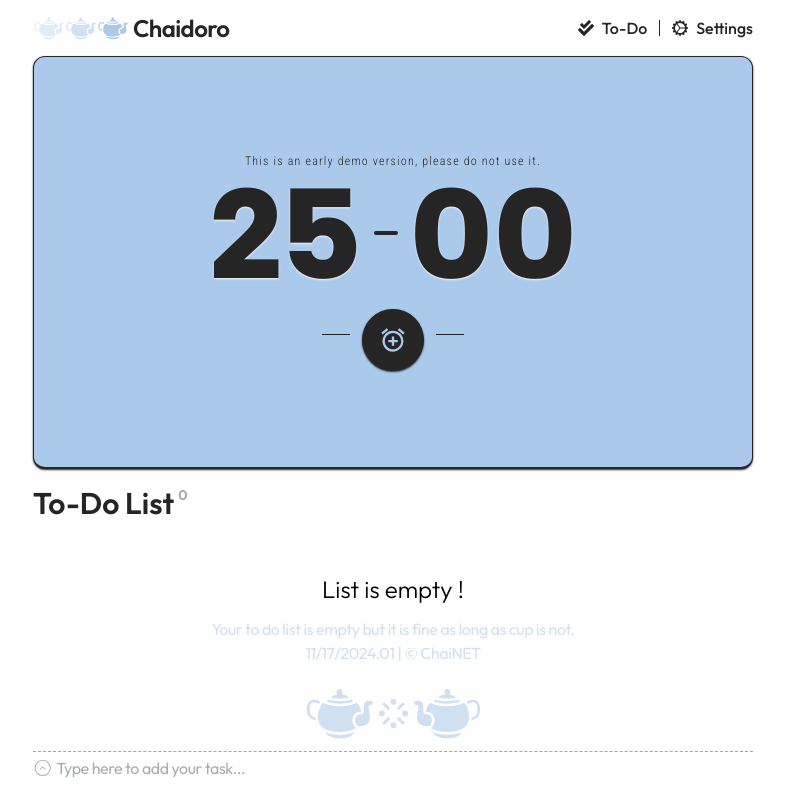
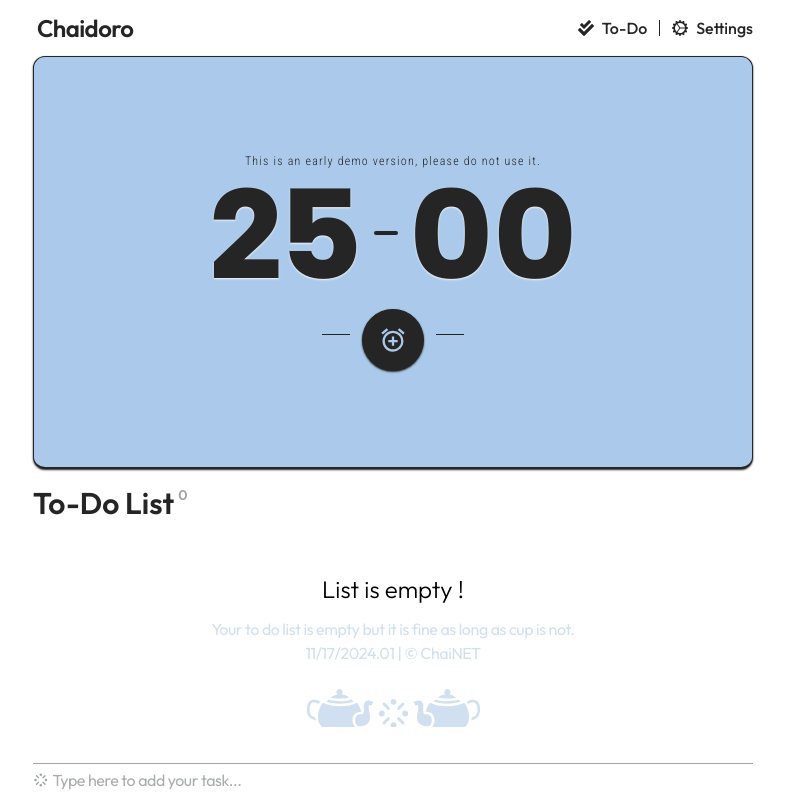
Before and after one commit to Chai-NET/ChaidoroWeb, a React (Vite) app: page / in a window 1280 px wide. Shown: the whole page, without its empty margins (247-1032 px from the left). Built offline with nearby package versions, Linux system fonts and the light colour scheme.

Commit message:
0.49 | Unified TaskInputField

```diff
--- a/src/App.jsx
+++ b/src/App.jsx
@@ -122,9 +122,9 @@ function Navbar() {
         className="group flex w-1/2 cursor-pointer items-center gap-0 transition-all duration-300 hover:gap-2"
       >
         {/* Three Chainiks */}
-        <GiTeapot className="block aspect-square size-8 rounded-full text-accent opacity-35 transition-all delay-0 duration-300 group-hover:rotate-[25deg]" />
+        {/* <GiTeapot className="block aspect-square size-8 rounded-full text-accent opacity-35 transition-all delay-0 duration-300 group-hover:rotate-[25deg]" />
         <GiTeapot className="block aspect-square size-8 rounded-full text-accent opacity-55 transition-all delay-200 duration-300 group-hover:rotate-[25deg]" />
-        <GiTeapot className="block aspect-square size-8 rounded-full text-accent transition-all delay-500 duration-300 group-hover:rotate-[25deg]" />
+        <GiTeapot className="block aspect-square size-8 rounded-full text-accent transition-all delay-500 duration-300 group-hover:rotate-[25deg]" /> */}
         <div className="invisible absolute flex justify-between pl-1 xsm:visible xsm:relative">
           <h1 className="font-Outfit text-2xl font-semibold tracking-tight text-primary">
             {t("chaidoro")}
--- a/src/components/taskBar.jsx
+++ b/src/components/taskBar.jsx
@@ -1,10 +1,10 @@
 // import taskPanelButtonIMG from "../img/taskPanelButton.png";
 import { useState, useEffect } from "react";
 import { Reorder } from "motion/react";
-import { GiTeapot, GiCoffeeCup } from "react-icons/gi";
+import { GiTeapot } from "react-icons/gi";
 import { TbSteam } from "react-icons/tb";
-import { CiCircleChevUp, CiSquareCheck } from "react-icons/ci";
-import { FaCheck, FaSortAmountDown } from "react-icons/fa";
+import { FaCheck } from "react-icons/fa";
+import TaskInputField from "../components/taskInputField.jsx";
 
 import "../i18n";
 import { useTranslation } from "react-i18next";
@@ -127,50 +127,13 @@ export default function TaskBar() {
             </ul>
           )}
 
-          {/* Task Input Field */}
-          {/* <div className="w-full">
-            <div className="border-t border-secondary bg-bgPrimary">
-              <div className="flex flex-row justify-between">
-                <div className="flex flex-grow items-center gap-x-1 text-secondary">
-                  <CiCircleChevUp />
-                  <input
-                    onKeyDown={handleKeyPress}
-                    type="text"
-                    maxLength={90}
-                    value={task}
-                    onChange={(e) => setTask(e.target.value)}
-                    id="todos"
-                    placeholder="Type here add your task"
-                    autoComplete="off"
-                    className="peer w-full appearance-none border-opacity-90 bg-transparent py-1 font-Outfit tracking-widest text-primary outline-none placeholder:tracking-tight placeholder:text-secondary placeholder:opacity-90 focus:ring-0"
-                  />
-                </div>
-              </div>
-            </div>
-          </div> */}
           {/* Task Input Field Absolute */}
-          <div className="absolute bottom-0 left-1/2 w-full -translate-x-1/2 pb-9">
-            <div className="z-10 border-t border-dashed border-secondary bg-bgPrimary pb-3">
-              <div className="flex flex-row justify-between">
-                <div className="flex flex-grow items-center gap-x-1 text-secondary">
-                  <CiCircleChevUp
-                    onClick={addTask}
-                    className="size-5 cursor-pointer transition-all duration-300 hover:fill-primary"
-                  />
-                  <input
-                    onKeyDown={handleKeyPress}
-                    type="text"
-                    maxLength={70}
-                    value={task}
-                    onChange={(e) => setTask(e.target.value)}
-                    id="todos"
-                    placeholder={t("taskAddMsg")}
-                    autoComplete="off"
-                    className="peer w-full appearance-none border-opacity-90 bg-transparent py-1 font-Outfit tracking-widest text-primary outline-none placeholder:select-none placeholder:tracking-tight placeholder:text-secondary placeholder:opacity-90 focus:ring-0"
-                  />
-                </div>
-              </div>
-            </div>
+          <div className="absolute bottom-0 left-1/2 w-full -translate-x-1/2">
+            <TaskInputField
+              task={task}
+              onTaskChange={setTask}
+              onKeyPress={handleKeyPress}
+            />
           </div>
         </div>
       </div>
--- /dev/null
+++ b/src/components/taskInputField.jsx
@@ -0,0 +1,32 @@
+import { TbSteam } from "react-icons/tb";
+
+import "../i18n";
+import { useTranslation } from "react-i18next";
+
+const TaskInputField = ({ task, onTaskChange, onKeyPress }) => {
+  const { t } = useTranslation();
+  return (
+    <div className="w-full bg-bgPrimary py-9">
+      <div className="border-t border-secondary bg-bgPrimary">
+        <div className="flex flex-row justify-between">
+          <div className="flex flex-grow items-center gap-x-1 text-secondary">
+            <TbSteam />
+            <input
+              onKeyDown={onKeyPress}
+              type="text"
+              maxLength={70}
+              value={task}
+              onChange={(e) => onTaskChange(e.target.value)}
+              id="todos"
+              placeholder={t("taskAddMsg")}
+              autoComplete="off"
+              className="peer w-full appearance-none border-opacity-90 bg-transparent py-1 font-Outfit tracking-widest text-primary outline-none placeholder:tracking-tight placeholder:text-secondary placeholder:opacity-90 focus:ring-0"
+            />
+          </div>
+        </div>
+      </div>
+    </div>
+  );
+};
+
+export default TaskInputField;
--- a/src/pages/tasks.jsx
+++ b/src/pages/tasks.jsx
@@ -1,19 +1,11 @@
-import "../customCSS/noScroll.css"; //Custom CSS that removes Scroll bar of the element
+import React, { useState, useEffect } from "react";
+import TaskInputField from "../components/taskInputField.jsx";
 import { FaCheck, FaSortAmountDown } from "react-icons/fa";
-import {
-  AnimatePresence,
-  motion,
-  stagger,
-  animate,
-  Reorder,
-} from "motion/react";
-import { useState, useEffect } from "react";
+import { AnimatePresence, motion, Reorder } from "motion/react";
 import { TbSteam } from "react-icons/tb";
-import { GiTeapot, GiCoffeeCup } from "react-icons/gi";
-import { CiCircleChevUp, CiSquareCheck } from "react-icons/ci";
-import "../i18n";
+import { GiTeapot } from "react-icons/gi";
 import { useTranslation } from "react-i18next";
-import { delay } from "motion";
+import "../customCSS/noScroll.css"; // Custom CSS that removes Scroll bar
 
 function Tasks() {
   const today = new Date();
@@ -21,9 +13,10 @@ function Tasks() {
   const year = today.getFullYear();
   const date = today.getDate();
   const currentDate = month + "/" + date + "/" + year;
+
   const { t } = useTranslation();
-  const [task, setTask] = useState();
-  const [todos, setTodos] = useState([]); //Can leave this empty
+  const [task, setTask] = useState("");
+  const [todos, setTodos] = useState([]);
 
   useEffect(() => {
     const storedTodos = JSON.parse(localStorage.getItem("todos"));
@@ -31,31 +24,24 @@ function Tasks() {
       setTodos(storedTodos);
       setTask("");
     }
-    console.log("Local Storage:", todos[1]);
   }, []);
 
-  // Update local storage whenever TODOs change:
   useEffect(() => {
     localStorage.setItem("todos", JSON.stringify(todos));
   }, [todos]);
 
-  // Add Task on keypress enter:
   const handleKeyPress = (e) => {
-    if (e.key === "Enter") {
-      if (task.trim() !== "") {
-        todos.push(task);
-        setTodos([...todos]);
+    if (e.key === "Enter" && task.trim() !== "") {
+      setTodos((prevTodos) => [...prevTodos, task]);
       setTask("");
-      }
     }
   };
 
   const handleRemoveTodo = (index) => {
-    const newTodos = todos.filter((_, i) => i !== index);
-    setTodos(newTodos);
+    setTodos((prevTodos) => prevTodos.filter((_, i) => i !== index));
   };
+
   return (
-    <>
     <div className="h-full overflow-y-scroll">
       <div className="flex flex-col gap-1 py-3 font-Outfit text-3xl font-semibold text-primary">
         <div className="flex items-center justify-between">
@@ -68,8 +54,7 @@ function Tasks() {
           {t("remainingTasks")} {todos.length}
         </h2>
       </div>
-        {/* To-do List */}
-        {/* Empty List Message: */}
+
       {todos.length === 0 ? (
         <div className="relative flex select-none flex-col items-center justify-center gap-3 py-12 text-center font-Outfit">
           <h1 className="text-primary/45 text-xl font-light md:text-2xl">
@@ -95,7 +80,6 @@ function Tasks() {
               {todos.map((todo, index) => (
                 <Reorder.Item value={todo} key={todo}>
                   <li key={index}>
-                      {/* Individual task */}
                     <motion.div
                       initial={{
                         scale: 0.7,
@@ -107,11 +91,6 @@ function Tasks() {
                         opacity: 1,
                         filter: "blur(0px)",
                       }}
-                        // transition={{
-                        //   duration: 0.3,
-                        //   delay: index / 20,
-                        //   ease: "easeInOut",
-                        // }}
                       exit={{ scale: 0.7, opacity: 0, filter: "blur(10px)" }}
                       className="m-3 my-5 flex flex-row items-center justify-between gap-3 rounded-lg border-blax bg-neutral-50 p-3 pr-6 shadow-sm shadow-neutral-500 hover:cursor-grab active:cursor-grabbing"
                     >
@@ -122,14 +101,10 @@ function Tasks() {
                         >
                           <FaCheck className="size-3 fill-emerald-300 opacity-0 transition-all duration-100 ease-in-out group-hover:fill-white group-hover:opacity-100" />
                         </button>
-                          {/* Task Name */}
                         <div className="line-clamp-1 whitespace-nowrap font-Outfit text-lg font-medium text-primary transition-all duration-500 first-letter:uppercase hover:line-clamp-3 hover:cursor-grab hover:font-semibold hover:tracking-wide hover:text-secondary active:cursor-grabbing group-hover:text-emerald-600 peer-hover:font-bold peer-hover:tracking-wider">
                           {todo}
                         </div>
                       </div>
-                        {/* Line betweeen */}
-                        {/* <hr className="w-full border-secondary" /> */}
-                        {/* Index on the list */}
                       <div className="item-end flex justify-end text-xs font-semibold text-secondary peer-has-[:checked]:hidden">
                         {index + 1}
                       </div>
@@ -143,28 +118,14 @@ function Tasks() {
       )}
 
       {/* Task Input Field */}
-        <div className="my-3 w-full pb-9">
-          <div className="border-t border-secondary bg-bgPrimary">
-            <div className="flex flex-row justify-between">
-              <div className="flex flex-grow items-center gap-x-1 text-secondary">
-                <TbSteam />
-                <input
-                  onKeyDown={handleKeyPress}
-                  type="text"
-                  maxLength={70}
-                  value={task}
-                  onChange={(e) => setTask(e.target.value)}
-                  id="todos"
-                  placeholder={t("taskAddMsg")}
-                  autoComplete="off"
-                  className="peer w-full appearance-none border-opacity-90 bg-transparent py-1 font-Outfit tracking-widest text-primary outline-none placeholder:tracking-tight placeholder:text-secondary placeholder:opacity-90 focus:ring-0"
+      <div className="mb-24">
+        <TaskInputField
+          task={task}
+          onTaskChange={setTask}
+          onKeyPress={handleKeyPress}
         />
       </div>
     </div>
-          </div>
-        </div>
-      </div>
-    </>
   );
 }
 
```
Lines whose indentation alone changed are shown as unchanged.
